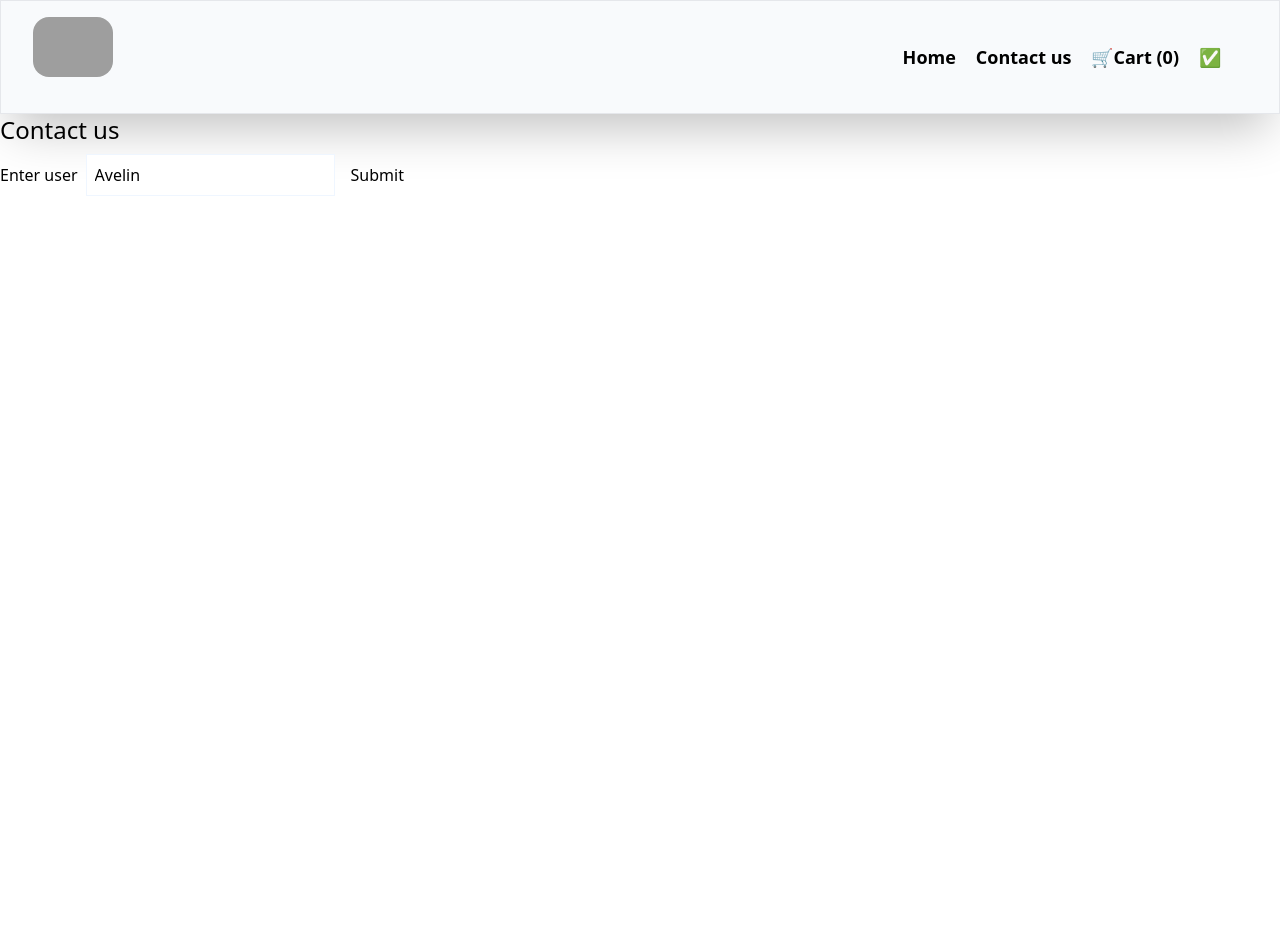
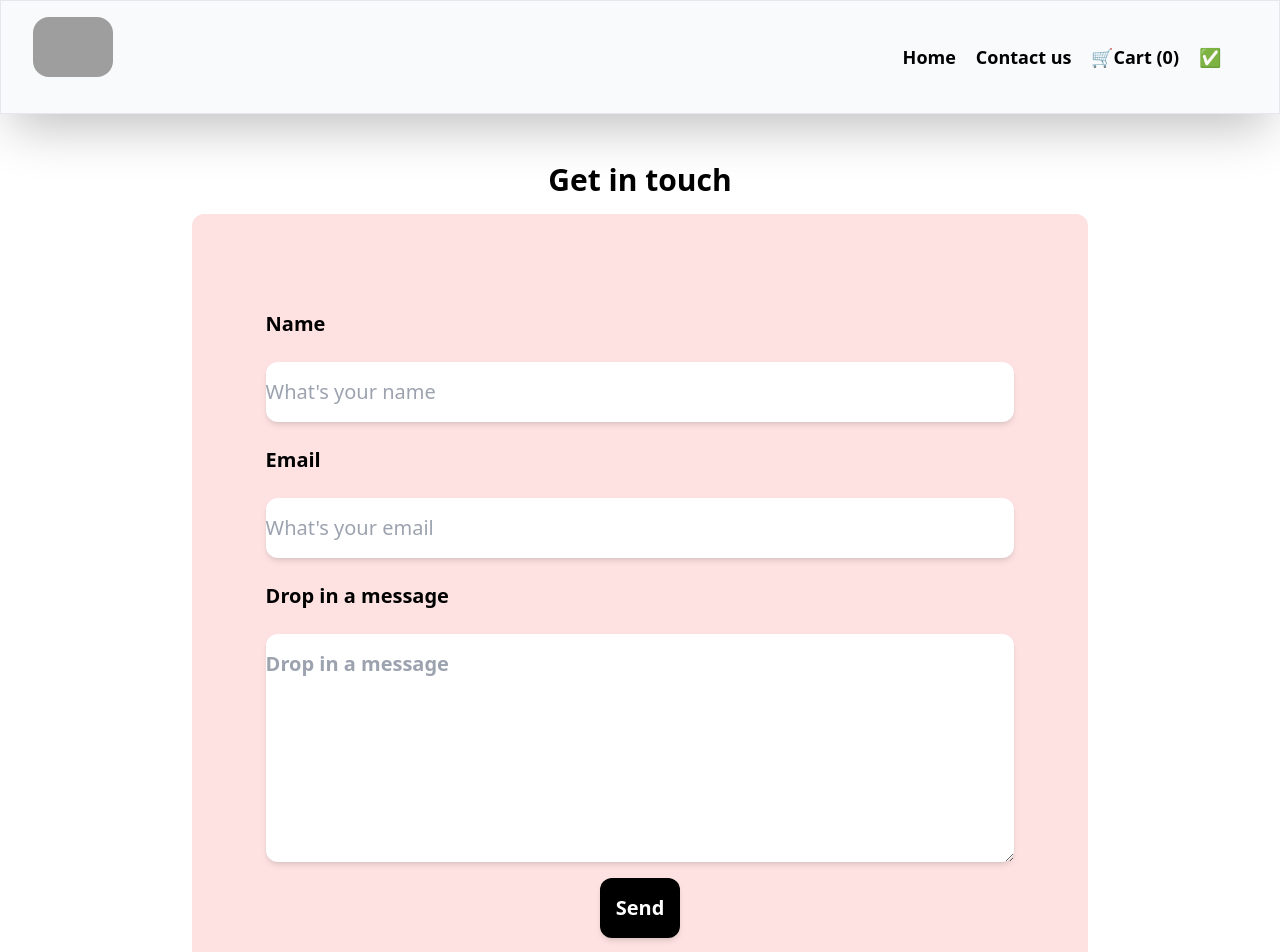
Before and after one commit to Avelin-annv/Food_delivery_app, a React (Vite) app: page /contact in a window 1280 px wide. Shown: the top 952 px of the page. Before the commit the page ends 800 px from the top, so only its background shows below. Built offline with nearby package versions, Linux system fonts and the light colour scheme; grey boxes are pictures that could not be loaded.

Commit message:
Contact page

```diff
--- a/src/components/Contact.js
+++ b/src/components/Contact.js
@@ -1,21 +1,115 @@
-import { useContext } from "react";
-import { userContext } from "../userContext";
+import { useRef, useState } from "react";
+import emailjs from "@emailjs/browser";
+import { Link } from "react-router-dom";
+import { PROFILES } from "../utils/constants";
 
 const Contact = () => {
-  const { loggedInUser, setLoggedInUser } = useContext(userContext);
+  const [form, setForm] = useState({
+    name: "",
+    email: "",
+    message: "",
+  });
+  const [loading, setLoading] = useState(false);
+  const formRef = useRef();
+  const handleChange = ({ name, value }) => {
+    setForm({ ...form, [name]: value });
+  };
+  const handleSubmit = (e) => {
+    e.preventDefault();
+    setLoading(true);
+    emailjs
+      .send(
+        process.env.REACT_APP_EMAIL_SERVICE_ID,
+        process.env.REACT_APP_EMAIL_TEMPLATE_KEY,
+        {
+          from_name: form.name,
+          from_email: form.email,
+          to_email: process.env.REACT_APP_TO_EMAIL,
+          message: form.message,
+        },
+        process.env.REACT_APP_EMAIL_PUBLIC_KEY
+      )
+      .then(
+        () => {
+          setLoading(false);
+          setForm({ name: "", email: "", message: "" });
+          alert("Thank you for dropping a message!");
+        },
+        (err) => {
+          setLoading(false);
+          console.error(err);
+          alert("Something went wrong!.Please try again");
+        }
+      );
+  };
   return (
     <div>
-      <h1 className="text-2xl">Contact us</h1>
-      <label>Enter user</label>
-      <input
-        className="p-2 m-2 border border-blue-50"
-        value={loggedInUser}
-        onChange={(e) => setLoggedInUser(e.target.value)}
-      ></input>
-      <button className="m-2" bg-gray>
-        Submit
-      </button>
-      {/* <textarea /> */}
+      <div className="xl:mt-12 md:w-[70%]  text-black mx-auto">
+        <div className="mb-4 text-center">
+          <h3 className="text-3xl font-bold ">Get in touch</h3>
+        </div>
+        <div className="flex-[0.5] bg-black-100 p-8 moon-bg rounded-xl bg-red-100">
+          <form
+            ref={formRef}
+            onSubmit={handleSubmit}
+            className="gap-8 mt-10 flex-col w-[90%] mx-auto text-black"
+          >
+            <label className="flex flex-col text-xl ">
+              <span className="my-6 sm:text-xl font-semibold">Name</span>
+              <input
+                type="text"
+                name="name"
+                placeholder="What's your name"
+                value={form.name}
+                onChange={(e) => handleChange(e.target)}
+                className="rounded-xl outlined-none py-4 border-none shadow-md shadow-primary"
+              />
+            </label>
+            <label className="flex flex-col text-xl">
+              <span className="my-6 sm:text-xl font-semibold">Email</span>
+              <input
+                type="email"
+                name="email"
+                placeholder="What's your email"
+                value={form.email}
+                onChange={(e) => handleChange(e.target)}
+                className=" rounded-xl outlined-none py-4 border-none shadow-md shadow-primary"
+              />
+            </label>
+            <label className="flex flex-col sm:text-xl font-semibold">
+              <span className="my-6 sm:text-xl">Drop in a message</span>
+              <textarea
+                type="text"
+                rows={7}
+                name="message"
+                placeholder="Drop in a message"
+                value={form.message}
+                onChange={(e) => handleChange(e.target)}
+                className=" rounded-xl outlined-none py-4 border-none shadow-md shadow-primary "
+              />
+            </label>
+            <button
+              type="submit"
+              className="p-4 text-xl bg-black text-white m-4 rounded-xl outline-none font-bold shadow-md shadow-primary mx-auto flex"
+              onClick={(e) => handleSubmit(e)}
+            >
+              {loading ? "Sending..." : "Send"}
+            </button>
+          </form>
+          <div className="text-center font-semibold">
+            <p>Feel free to connect</p>
+            <div className="my-4">
+              {PROFILES.map((item) => (
+                <Link to={item.link} key={item.id} className="m-2 p-2">
+                  <button className="rounded-full w-9 mx-1 hover:shadow-2xl hover:shadow-white shadow-inner">
+                    <img src={item.imgHref} className="w-9 h-9 " />
+                  </button>
+                </Link>
+              ))}
+            </div>
+          </div>
+        </div>
+      </div>
     </div>
   );
 };
```
